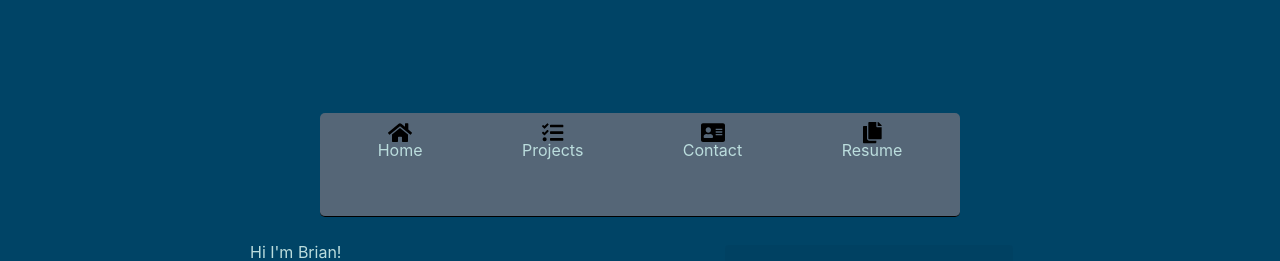
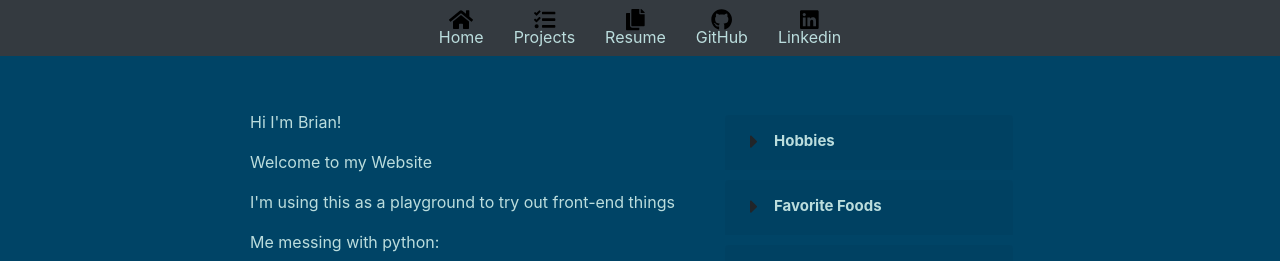
Before and after one commit to grogsy/home, a React (Create React App) app: page / in a window 1280 px wide. Shown: the top 261 px of the page. Built offline with nearby package versions, Linux system fonts and the light colour scheme.

Commit message:
change header style

```diff
--- a/src/components/Header/index.js
+++ b/src/components/Header/index.js
@@ -1,21 +1,27 @@
 import React from "react";
-import {
-  faCopy,
-  faAddressCard,
-  faTasks,
-  faHome
-} from "@fortawesome/free-solid-svg-icons";
+import { faCopy, faTasks, faHome } from "@fortawesome/free-solid-svg-icons";
+import { faGithub, faLinkedin } from "@fortawesome/free-brands-svg-icons";
 
 import HeaderItem from "./HeaderItem";
 
 const Header = ({ className }) => {
   return (
-    <div className={className}>
+    <nav className="navbar fixed-top navbar-dark bg-dark">
       <HeaderItem headerName="Home" icon={faHome} />
       <HeaderItem headerName="Projects" icon={faTasks} link="projects" />
-      <HeaderItem headerName="Contact" icon={faAddressCard} link="contact" />
       <HeaderItem headerName="Resume" icon={faCopy} link="resume" />
-    </div>
+      <HeaderItem
+        headerName="GitHub"
+        icon={faGithub}
+        link="https://github.com/grogsy"
+      />
+      <HeaderItem
+        headerName="Linkedin"
+        icon={faLinkedin}
+        link="linkedin"
+        link="https://linkedin.com/brian2772"
+      />
+    </nav>
   );
 };
 
```
